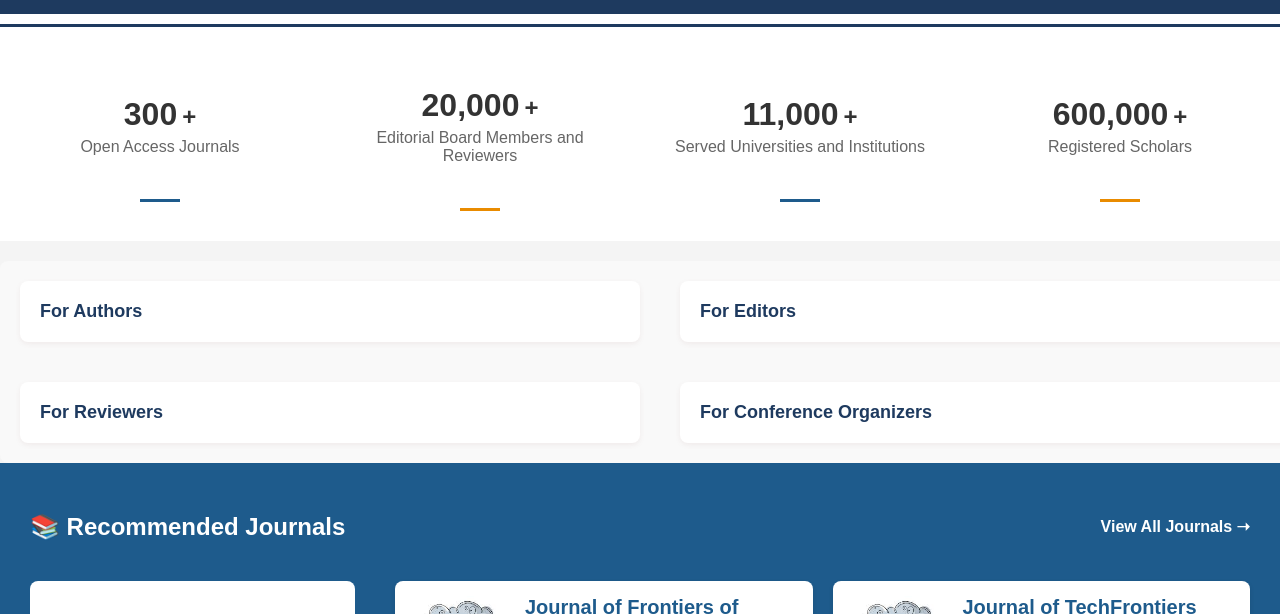
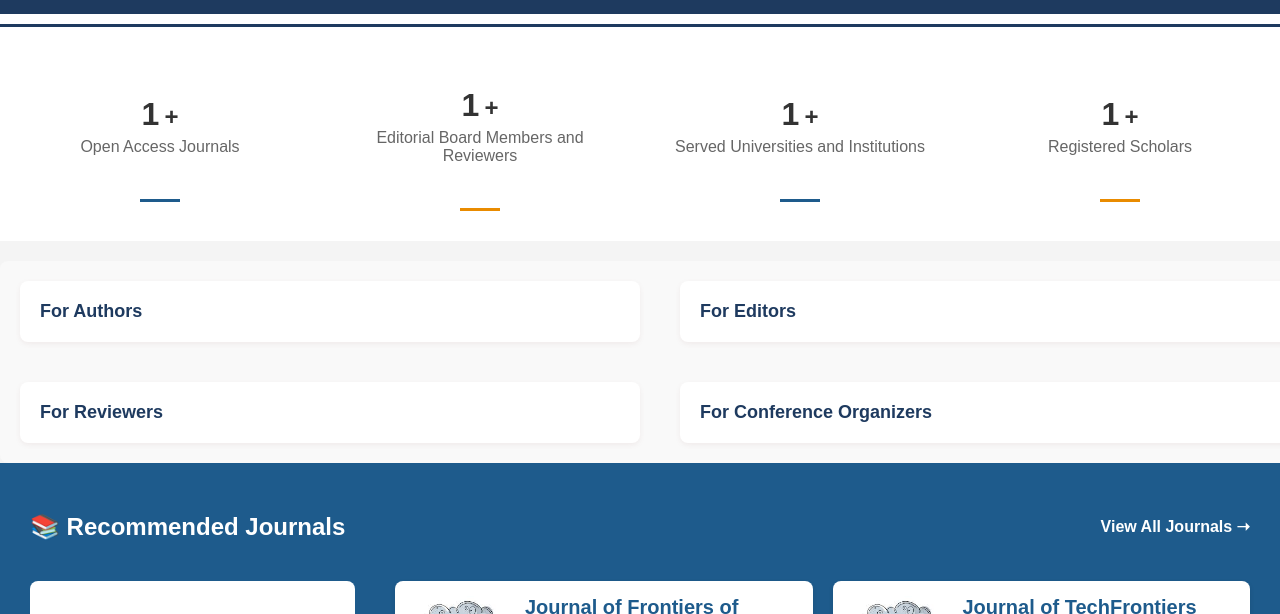
Before and after one commit to Ulugbek1121607/VSPH, a plain HTML site: page public/public/index.html in a window 1280 px wide. Shown: the part 120-734 px from the top of the page. Drawn offline with Linux system fonts and the light colour scheme; files whose address does not match are found by name.

Commit message:
Update index.html

```diff
--- a/public/public/index.html
+++ b/public/public/index.html
@@ -398,19 +398,19 @@ nav ul li a.active, nav ul li a:hover {
     </header>
     <div class="stats-container">
         <div class="stat-box">
-            <h2>300</h2>
+            <h2>1</h2>
             <p>Open Access Journals</p>
         </div>
         <div class="stat-box">
-            <h2>20,000</h2>
+            <h2>1</h2>
             <p>Editorial Board Members and Reviewers</p>
         </div>
         <div class="stat-box">
-            <h2>11,000</h2>
+            <h2>1</h2>
             <p>Served Universities and Institutions</p>
         </div>
         <div class="stat-box">
-            <h2>600,000</h2>
+            <h2>1</h2>
             <p>Registered Scholars</p>
         </div>
     </div>
```
